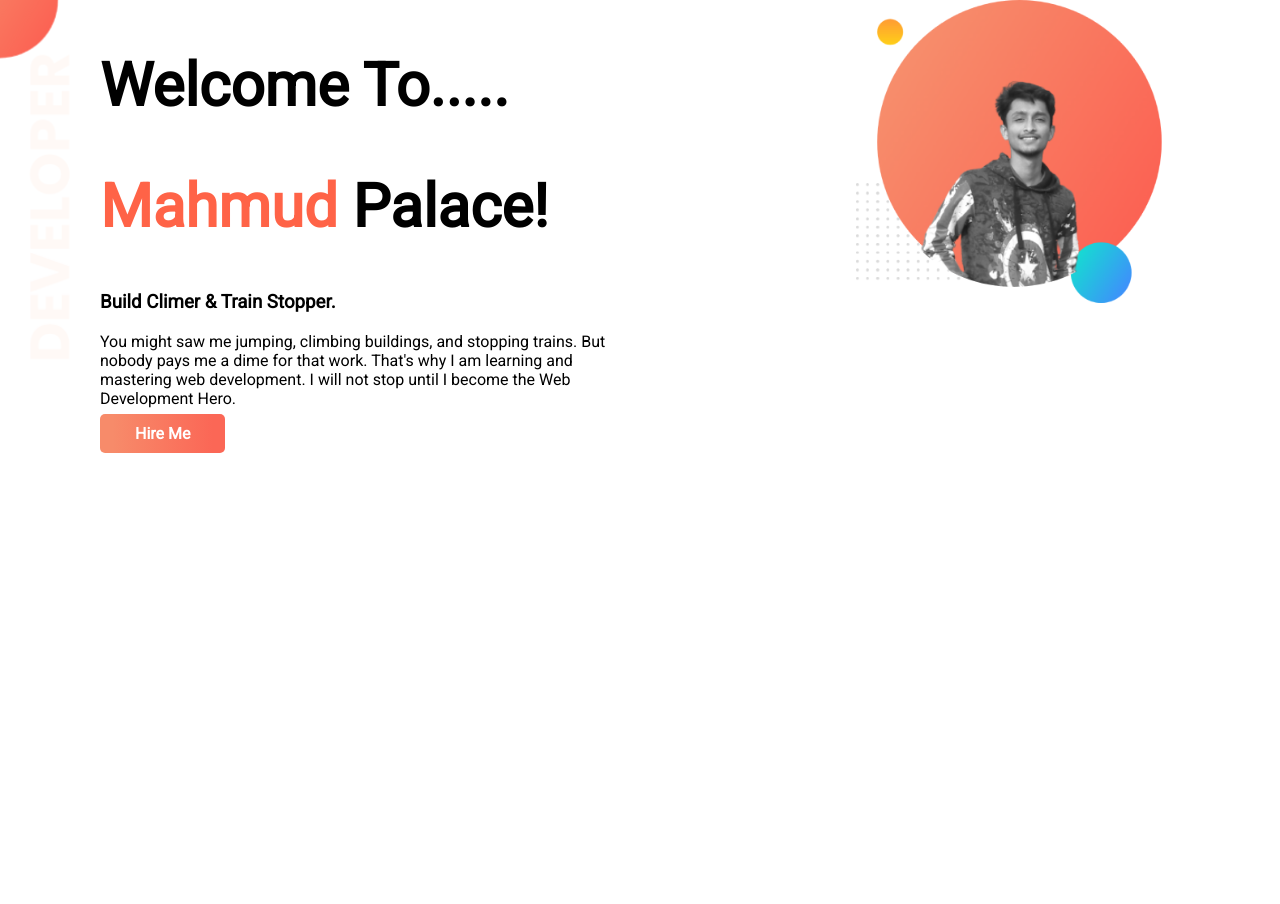
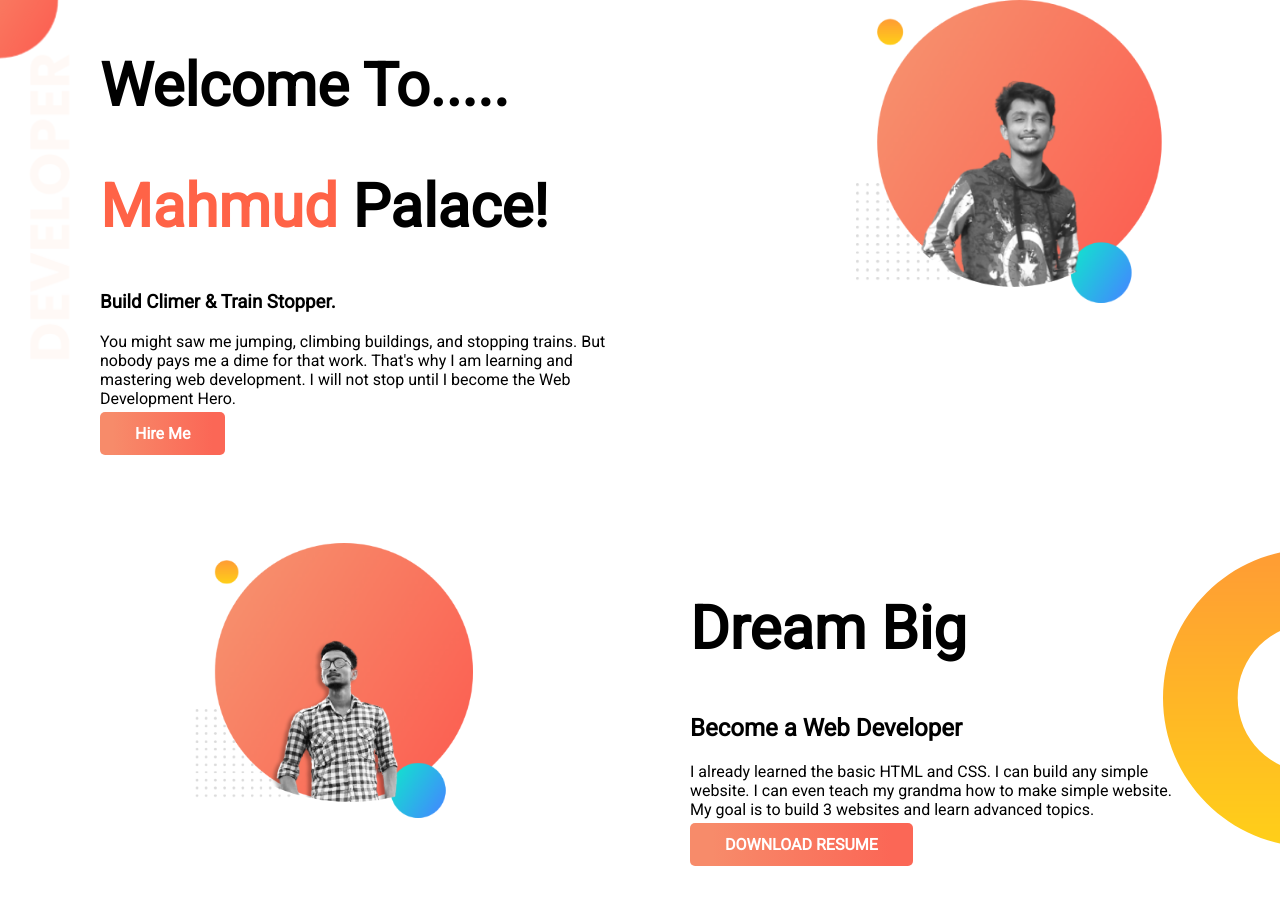
Before and after one commit to developerhasanmahmud23/developer-portfolio, a plain HTML site: page index.html in a window 1280 px wide. Before the commit the page ends 800 px from the top, so only its background shows below. Drawn offline with Linux system fonts and the light colour scheme.

Commit message:
dream big

```diff
--- a/index.html
+++ b/index.html
@@ -25,5 +25,20 @@
         </div>
     </section>
 
+    <section class="dream-big">
+
+        <div class="half-width">
+            <img src="images/my image 1.png" alt="">
+        </div>
+
+        <div class="half-width dream">
+            <h1>Dream Big</h1>
+            <h2>Become a Web Developer</h2>
+            <p>I already learned the basic HTML and CSS. I can build any simple website. I can even teach my grandma how to make simple website. My goal is to build 3 websites and learn advanced topics.</p>
+            <a class="link-button" href="#" target="_blank">DOWNLOAD RESUME</a>
+        </div>
+
+    </section>
+
 </body>
 </html>
--- a/style.css
+++ b/style.css
@@ -15,6 +15,7 @@ h1{
 
 section{
     display: flex;
+    margin-bottom: 100px;
 }
 
 .half-width{
@@ -32,7 +33,7 @@ section{
 
 .link-button{
     text-decoration: none;
-    padding:10px 35px;
+    padding:12px 35px;
     background: linear-gradient(to right, #F78B6A 10%, #FB6756 90%);
     color: white;
     font-weight: 700;
@@ -43,3 +44,14 @@ section{
     background-image: url(images/top-banner.png);
     background-repeat: no-repeat;
 }
+
+.dream-big{
+    background-image: url(images/dream-bg.png);
+    background-repeat: no-repeat;
+    background-position: right;
+
+}
+
+.dream{
+    padding-right: 100px;
+}
```
